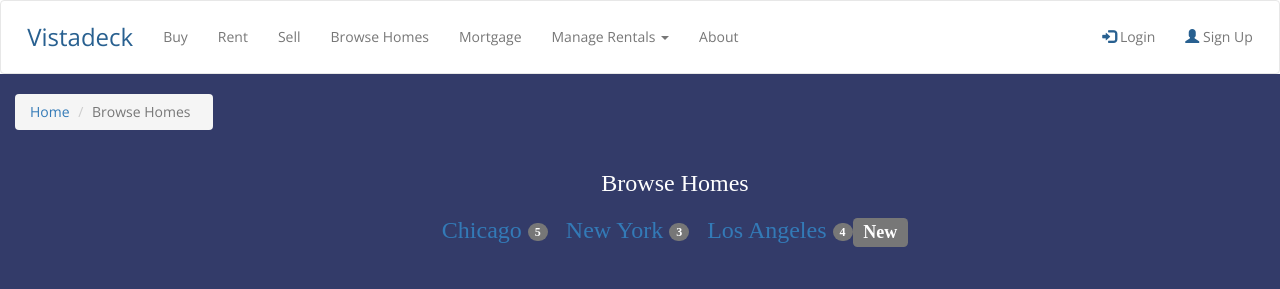
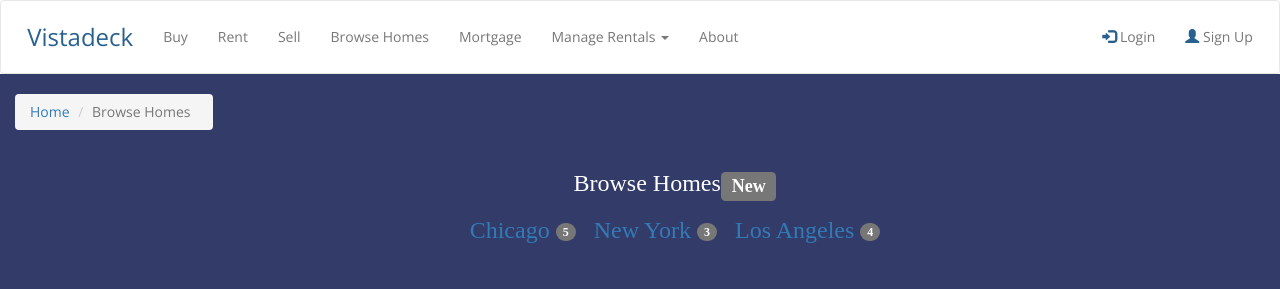
Before and after one commit to bikashnath2001/Assignments2020, a plain HTML site: page browse.html in a window 1280 px wide. Shown: the top 289 px of the page. Drawn offline with nearby package versions, Linux system fonts and the light colour scheme; grey boxes are pictures that could not be loaded; a web font is replaced by a local one.

Commit message:
Update browse.html

```diff
--- a/browse.html
+++ b/browse.html
@@ -55,10 +55,10 @@
     </section>
     <section class="container" id="section3">
         <div id="head">
-            <h3>Browse Homes</h3>
+            <h3>Browse Homes<span class="label label-default">New</span></h3>
             <h3><a href="./browse.html">Chicago <span class="badge">5</span></a> &nbsp;
             <a href="./browse-1.html">New York <span class="badge">3</span></a> &nbsp;
-            <a href="./browse-2.html">Los Angeles <span class="badge">4</span></a><span class="label label-default">New</span></h3>
+            <a href="./browse-2.html">Los Angeles <span class="badge">4</span></a></h3>
         </div>
         <div class="container">
             <div id="myCarousel" class="carousel slide" data-ride="carousel">
```
